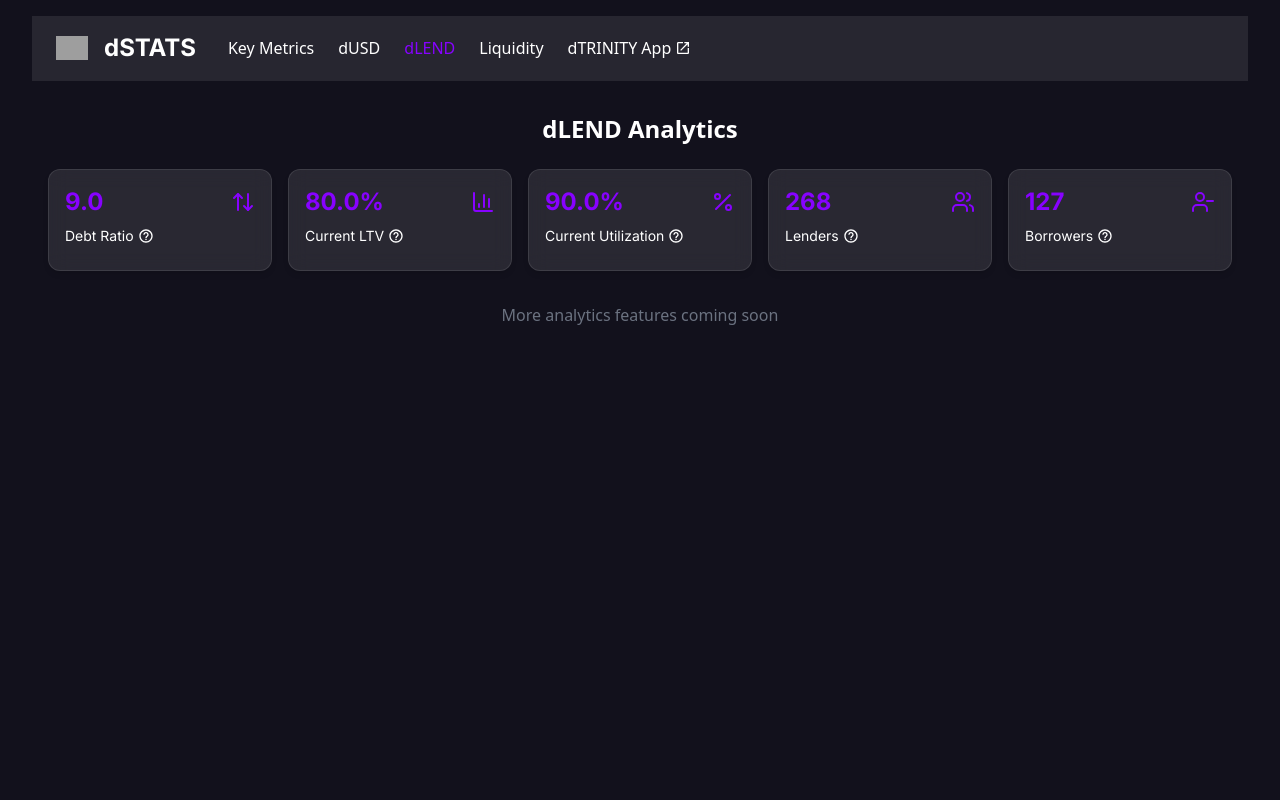
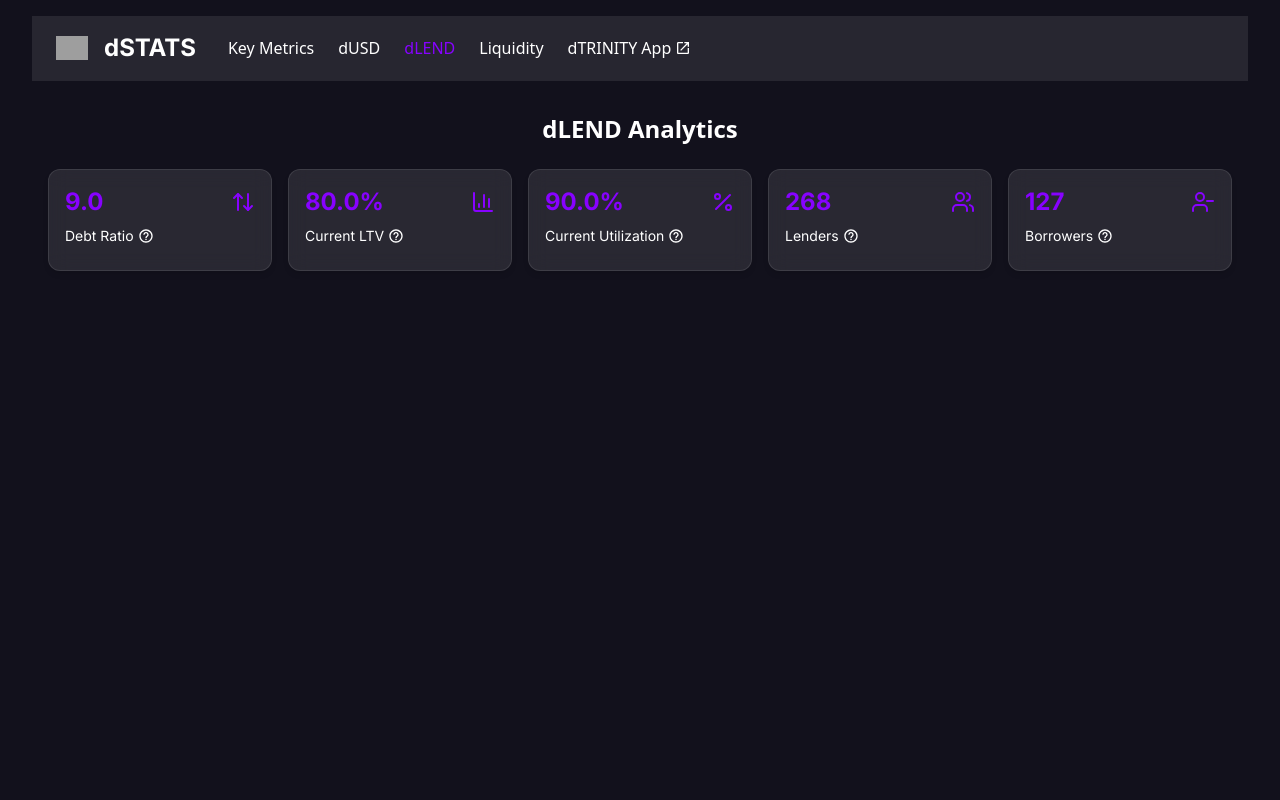
Before and after one commit to BuenoStably/dstats-horizon, a React (Vite) app: page /dlend in a window 1280 px wide. Shown: the top 800 px of the page. Built offline with nearby package versions, Linux system fonts and the light colour scheme; grey boxes are pictures that could not be loaded.

Commit message:
Remove placeholder text from dLEND page
This commit removes the text "More analytics features coming soon" from the dLEND analytics page to clean up the user interface.
[skip gpt_engineer]

```diff
--- a/src/pages/dLEND.tsx
+++ b/src/pages/dLEND.tsx
@@ -52,9 +52,6 @@ const DLENDPage = () => {
             />
           ))}
         </div>
-        <div className="text-center text-gray-500 mt-8">
-          More analytics features coming soon
-        </div>
       </main>
     </div>
   );
```
